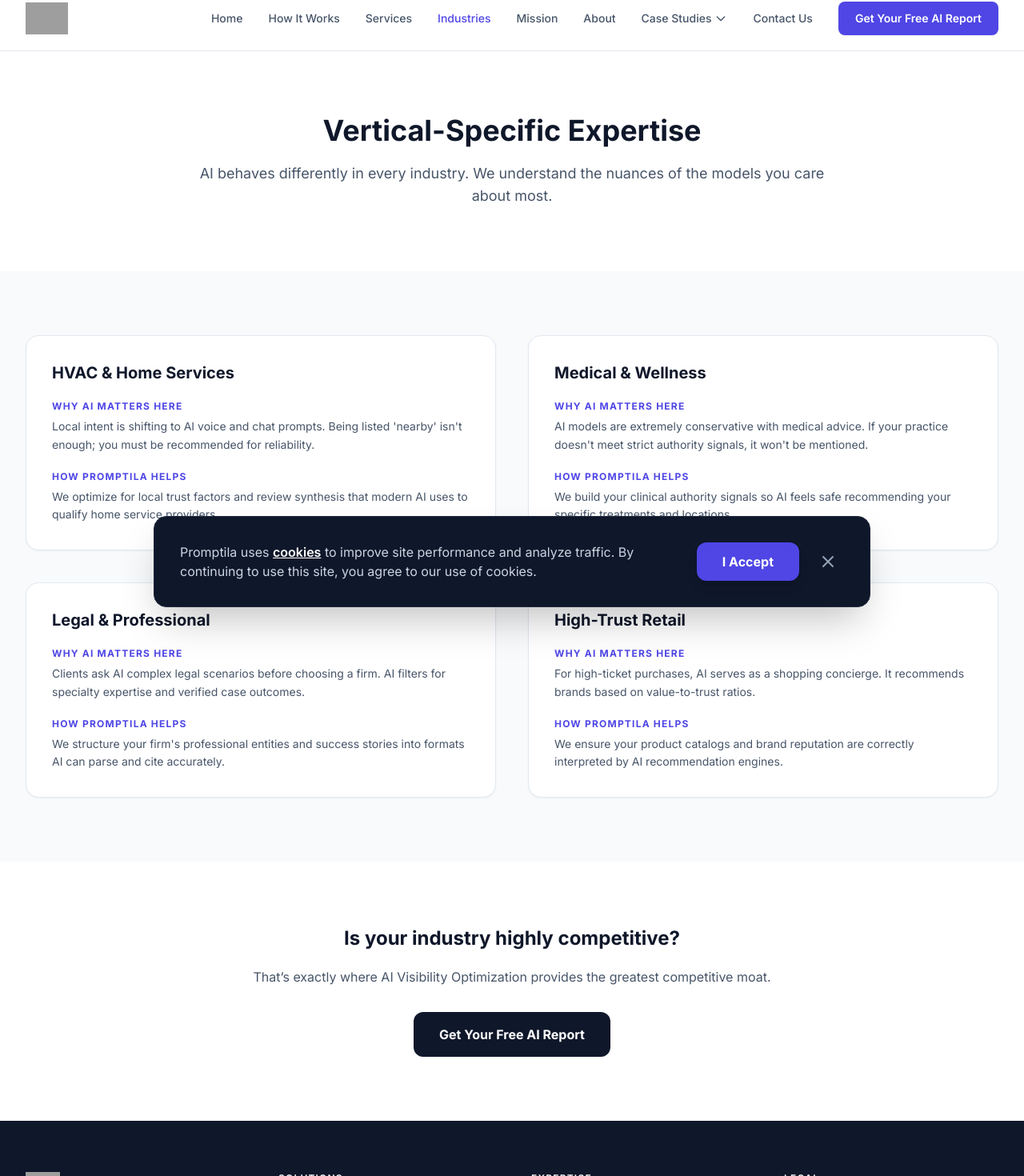
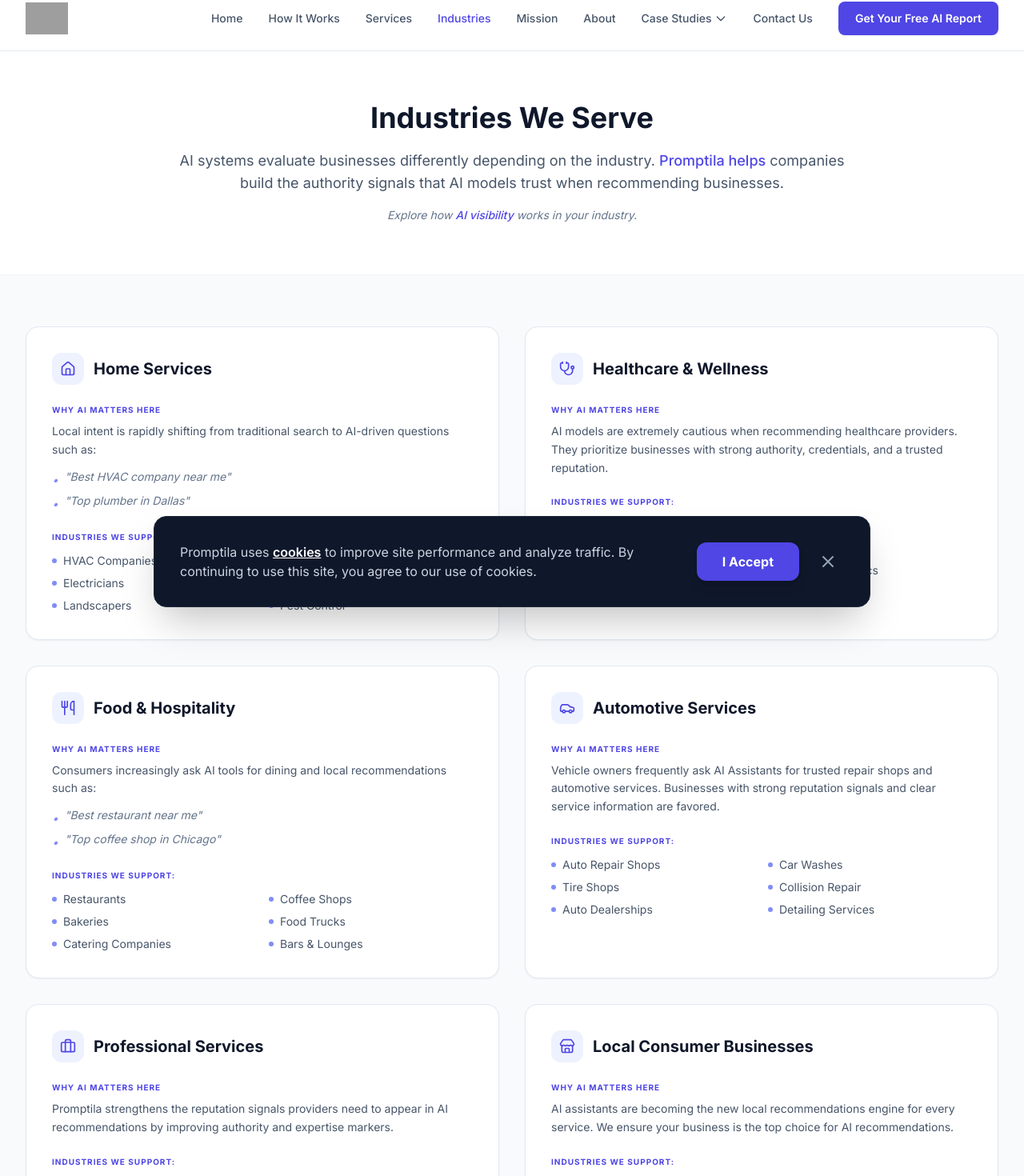
Before and after one commit to Md-Jayed/promptila-website, a React (Vite) app: page /industries in a window 1280 px wide. Shown: the part 17-1487 px from the top of the page at 80% size. Built offline with nearby package versions, Linux system fonts and the light colour scheme; grey boxes are pictures that could not be loaded.

Commit message:
feat(Industries): Enhance industry pages with icons and examples
Adds icons and more detailed explanations to the Industries page. This change improves user engagement by providing visual cues and concrete examples of how Promptila helps specific industries.

```diff
--- a/pages/Industries.tsx
+++ b/pages/Industries.tsx
@@ -1,58 +1,120 @@
 
 import React from 'react';
 import { Link } from 'react-router-dom';
+import { Home, Stethoscope, Utensils, Car, Briefcase, Store, ChevronRight } from 'lucide-react';
 
 const Industries: React.FC = () => {
+  const slugify = (text: string) =>
+    text.toLowerCase()
+      .replace(/ & /g, '-')
+      .replace(/ /g, '-')
+      .replace(/companies/g, '')
+      .replace(/--/g, '-')
+      .replace(/[^\w-]+/g, '')
+      .replace(/-$/, '')
+      .replace(/^-/, '');
+
   const industries = [
     {
-      id: "hvac",
-      title: "HVAC & Home Services",
-      why: "Local intent is shifting to AI voice and chat prompts. Being listed 'nearby' isn't enough; you must be recommended for reliability.",
-      help: "We optimize for local trust factors and review synthesis that modern AI uses to qualify home service providers."
+      title: "Home Services",
+      icon: <Home className="w-5 h-5" />,
+      why: "Local intent is rapidly shifting from traditional search to AI-driven questions such as:",
+      examples: ["\"Best HVAC company near me\"", "\"Top plumber in Dallas\""],
+      supported: ["HVAC Companies", "Plumbers", "Electricians", "Roofers", "Landscapers", "Pest Control"]
     },
     {
-      id: "medical",
-      title: "Medical & Wellness",
-      why: "AI models are extremely conservative with medical advice. If your practice doesn't meet strict authority signals, it won't be mentioned.",
-      help: "We build your clinical authority signals so AI feels safe recommending your specific treatments and locations."
+      title: "Healthcare & Wellness",
+      icon: <Stethoscope className="w-5 h-5" />,
+      why: "AI models are extremely cautious when recommending healthcare providers. They prioritize businesses with strong authority, credentials, and a trusted reputation.",
+      supported: ["Dentists", "Chiropractors", "Physical Therapists", "Mental Health", "Optometrists", "Specialized Clinics"]
     },
     {
-      id: "legal",
-      title: "Legal & Professional",
-      why: "Clients ask AI complex legal scenarios before choosing a firm. AI filters for specialty expertise and verified case outcomes.",
-      help: "We structure your firm's professional entities and success stories into formats AI can parse and cite accurately."
+      title: "Food & Hospitality",
+      icon: <Utensils className="w-5 h-5" />,
+      why: "Consumers increasingly ask AI tools for dining and local recommendations such as:",
+      examples: ["\"Best restaurant near me\"", "\"Top coffee shop in Chicago\""],
+      supported: ["Restaurants", "Coffee Shops", "Bakeries", "Food Trucks", "Catering Companies", "Bars & Lounges"]
     },
     {
-      id: "retail",
-      title: "High-Trust Retail",
-      why: "For high-ticket purchases, AI serves as a shopping concierge. It recommends brands based on value-to-trust ratios.",
-      help: "We ensure your product catalogs and brand reputation are correctly interpreted by AI recommendation engines."
+      title: "Automotive Services",
+      icon: <Car className="w-5 h-5" />,
+      why: "Vehicle owners frequently ask AI Assistants for trusted repair shops and automotive services. Businesses with strong reputation signals and clear service information are favored.",
+      supported: ["Auto Repair Shops", "Car Washes", "Tire Shops", "Collision Repair", "Auto Dealerships", "Detailing Services"]
+    },
+    {
+      title: "Professional Services",
+      icon: <Briefcase className="w-5 h-5" />,
+      why: "Promptila strengthens the reputation signals providers need to appear in AI recommendations by improving authority and expertise markers.",
+      supported: ["Law Firms", "Accountants", "Financial Advisors", "Real Estate Agents", "Marketing Agencies", "Consulting Firms"]
+    },
+    {
+      title: "Local Consumer Businesses",
+      icon: <Store className="w-5 h-5" />,
+      why: "AI assistants are becoming the new local recommendations engine for every service. We ensure your business is the top choice for AI recommendations.",
+      supported: ["Fitness Gyms", "Pet Groomers", "Daycare Centers", "Cleaning Services", "Salons", "Dry Cleaners"]
     }
   ];
 
   return (
     <div className="pt-20">
-      <section className="bg-white py-20">
+      {/* Header Section */}
+      <section className="bg-white py-16 border-b border-slate-100">
         <div className="max-w-4xl mx-auto px-4 sm:px-6 lg:px-8 text-center">
-          <h1 className="text-4xl font-extrabold text-slate-900 mb-5">Vertical-Specific Expertise</h1>
-          <p className="text-lg text-slate-600">AI behaves differently in every industry. We understand the nuances of the models you care about most.</p>
+          <h1 className="text-4xl font-extrabold text-slate-900 mb-5">Industries We Serve</h1>
+          <p className="text-lg text-slate-600 mb-4">
+            AI systems evaluate businesses differently depending on the industry. <span className="font-medium text-indigo-600">Promptila helps</span> companies build the authority signals that AI models trust when recommending businesses.
+          </p>
+          <p className="text-sm text-slate-500 italic">
+            Explore how <span className="text-indigo-600 font-medium">AI visibility</span> works in your industry.
+          </p>
         </div>
       </section>
 
-      <section className="py-20 bg-slate-50">
+      {/* Grid Section */}
+      <section className="py-16 bg-slate-50">
         <div className="max-w-7xl mx-auto px-4 sm:px-6 lg:px-8">
-          <div className="grid grid-cols-1 md:grid-cols-2 gap-10">
-            {industries.map((industry) => (
-              <div key={industry.id} className="bg-white p-8 rounded-2xl shadow-sm border border-slate-200">
-                <h3 className="text-xl font-bold text-slate-900 mb-5">{industry.title}</h3>
-                <div className="space-y-5">
+          <div className="grid grid-cols-1 md:grid-cols-2 gap-8">
+            {industries.map((industry, idx) => (
+              <div key={idx} className="bg-white p-8 rounded-2xl shadow-sm border border-slate-200 flex flex-col h-full">
+                <div className="flex items-center space-x-3 mb-6">
+                  <div className="p-2.5 bg-indigo-50 text-indigo-600 rounded-xl">
+                    {industry.icon}
+                  </div>
+                  <h3 className="text-xl font-bold text-slate-900">{industry.title}</h3>
+                </div>
+
+                <div className="space-y-6 flex-grow">
                   <div>
-                    <h4 className="text-indigo-600 font-bold text-xs uppercase tracking-widest mb-1.5">Why AI Matters Here</h4>
-                    <p className="text-slate-600 leading-relaxed text-sm">{industry.why}</p>
+                    <h4 className="text-indigo-600 font-bold text-[10px] uppercase tracking-widest mb-2">Why AI Matters Here</h4>
+                    <p className="text-slate-600 text-sm leading-relaxed mb-3">
+                      {industry.why}
+                    </p>
+                    {industry.examples && (
+                      <ul className="space-y-1.5 mb-4">
+                        {industry.examples.map((ex, i) => (
+                          <li key={i} className="flex items-start space-x-2 text-sm text-slate-500 italic">
+                            <span className="text-indigo-400 mt-1">•</span>
+                            <span>{ex}</span>
+                          </li>
+                        ))}
+                      </ul>
+                    )}
                   </div>
+
                   <div>
-                    <h4 className="text-indigo-600 font-bold text-xs uppercase tracking-widest mb-1.5">How Promptila Helps</h4>
-                    <p className="text-slate-600 leading-relaxed text-sm">{industry.help}</p>
+                    <h4 className="text-indigo-600 font-bold text-[10px] uppercase tracking-widest mb-3">Industries we support:</h4>
+                    <div className="grid grid-cols-2 gap-y-2 gap-x-4">
+                      {industry.supported.map((item, i) => (
+                        <Link
+                          key={i}
+                          to={`/industries/${slugify(item)}`}
+                          className="flex items-center text-sm text-slate-600 hover:text-indigo-600 transition-colors group"
+                        >
+                          <span className="w-1.5 h-1.5 bg-indigo-400 rounded-full mr-2 group-hover:scale-125 transition-transform" />
+                          {item}
+                        </Link>
+                      ))}
+                    </div>
                   </div>
                 </div>
               </div>
@@ -61,15 +123,19 @@ const Industries: React.FC = () => {
         </div>
       </section>
 
-      <section className="py-20 bg-white">
-        <div className="max-w-4xl mx-auto px-4 sm:px-6 lg:px-8 text-center">
-          <h2 className="text-2xl font-bold text-slate-900 mb-5">Is your industry highly competitive?</h2>
-          <p className="text-base text-slate-600 mb-8">That’s exactly where AI Visibility Optimization provides the greatest competitive moat.</p>
+      {/* CTA Section */}
+      <section className="py-16 bg-white">
+        <div className="max-w-4xl mx-auto px-4 sm:px-6 lg:px-8 text-center bg-indigo-50 rounded-3xl py-12 border border-indigo-100 shadow-sm">
+          <h2 className="text-2xl font-bold text-slate-900 mb-4">Ready to see if your business appears in AI recommendations?</h2>
+          <p className="text-base text-slate-600 mb-8 max-w-2xl mx-auto">
+            Run a free AI visibility audit to discover how your business is recognized across AI platforms.
+          </p>
           <Link
             to="/contact"
-            className="inline-block px-8 py-4 bg-slate-900 text-white font-bold rounded-xl hover:bg-black transition-all active:scale-95 text-base"
+            className="inline-flex items-center px-8 py-4 bg-indigo-600 text-white font-bold rounded-xl hover:bg-indigo-700 transition-all active:scale-95 text-base shadow-lg shadow-indigo-200 group"
           >
             Get Your Free AI Report
+            <ChevronRight className="ml-2 w-5 h-5 group-hover:translate-x-1 transition-transform" />
           </Link>
         </div>
       </section>
```
